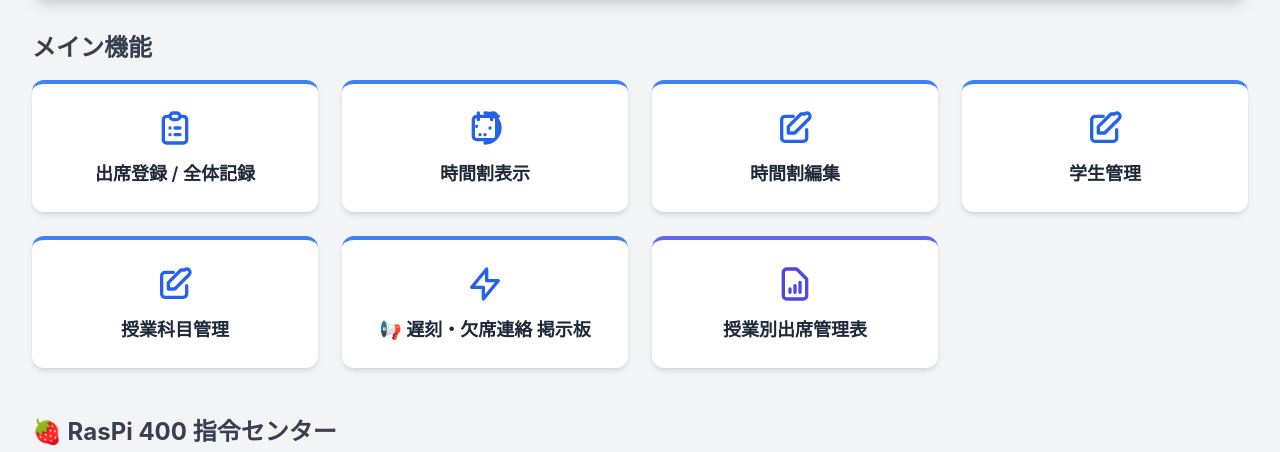
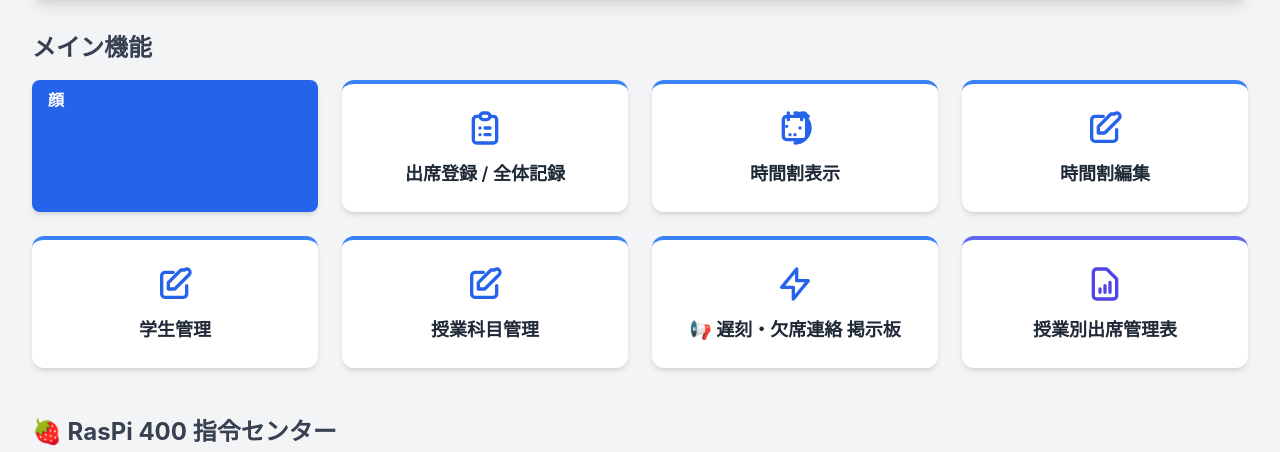
Before and after one commit to tea859/linebot-attendance, a Flask app: page / in a window 1280 px wide. Shown: the part 152-604 px from the top of the page. Run offline with Flask 3, Linux system fonts and the light colour scheme; the visitor is signed in with stand-in values (Sample User, id 1); data that the repository does not hold is empty; some libraries are stand-ins or nearby versions.

Commit message:
Update index.html

```diff
--- a/templates/index.html
+++ b/templates/index.html
@@ -102,7 +102,9 @@
 
         <h2 class="text-2xl font-bold text-gray-700 mb-4">メイン機能</h2>
         <div class="grid grid-cols-1 sm:grid-cols-2 lg:grid-cols-4 gap-6 mb-12">
-
+            <a href="file:///Y:/%E6%A8%99%E6%BA%96%E8%AA%B2%E9%A1%8C%E2%85%A0%E9%81%A0%E9%9A%94%E7%9B%A3%E8%A6%96/%E7%AC%AC3%E7%8F%AD_%E9%80%B1%E5%A0%B1%E3%82%B7%E3%82%B9%E3%83%86%E3%83%A0/test2.html" class="bg-blue-600 text-white font-bold py-2 px-4 rounded-lg shadow-md hover:bg-blue-700">
+            	顔
+            </a>
         {% for link in links %}
             <a href="{{ link.url }}" class="feature-card bg-white p-6 rounded-xl shadow-md border-t-4 border-blue-500 flex flex-col items-center text-center hover:border-blue-700">
                 <div class="text-4xl mb-3 text-blue-600">
```
